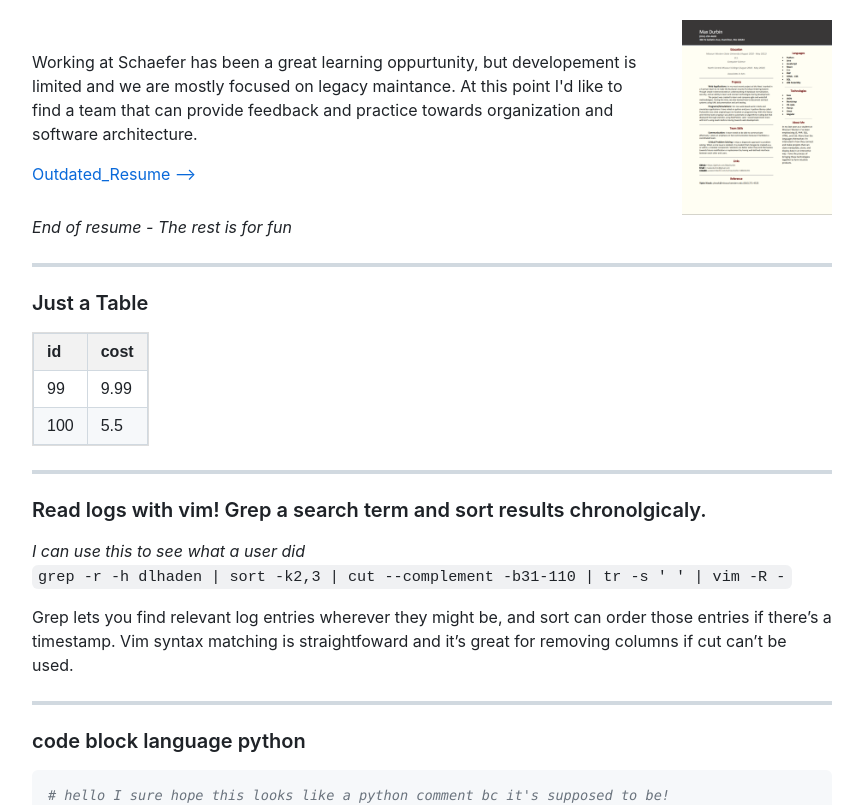
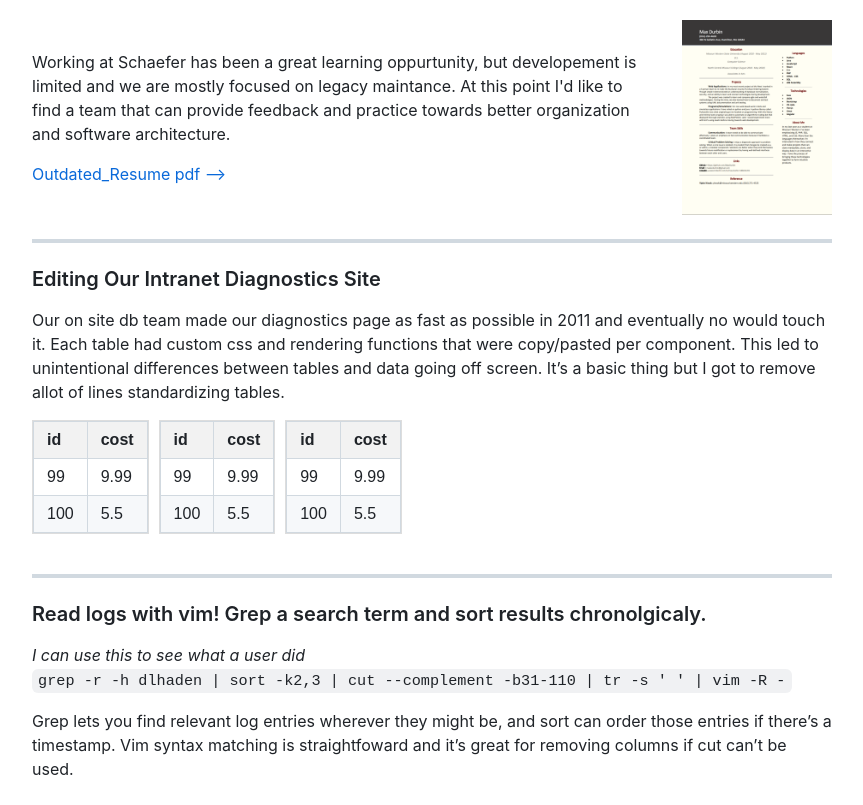
Before and after one commit to Max-Durbin/maxdurbin, a Jekyll site: the page built from index.md, in a window 1280 px wide, cut to the strip 705-1510 px from the top of the page. Shown: the whole strip, without its empty margins (208-1071 px from the left). Built offline with Jekyll 4.4.1, drawn with Linux system fonts in a browser that asks for light colours; nearby versions of some CDN libraries.

Commit message:
intranet blert

```diff
--- a/_layouts/default.html
+++ b/_layouts/default.html
@@ -6,7 +6,7 @@
   <title>{{ page.title }}</title>
   <link rel="stylesheet" href="{{ '/assets/css/github-markdown.css?v=5' | relative_url }}">
   <link rel="stylesheet" href="{{ '/assets/css/rouge.css?v=6' | relative_url }}">
-  <link rel="stylesheet" href="{{ '/assets/css/maxdurbin.css?v=6' | relative_url }}">
+  <link rel="stylesheet" href="{{ '/assets/css/maxdurbin.css?v=7' | relative_url }}">
   <link rel="stylesheet" href="{{ '/assets/css/table.css?v=1' | relative_url }}">
   <style>
     body {
--- a/assets/css/maxdurbin.css
+++ b/assets/css/maxdurbin.css
@@ -32,3 +32,9 @@ body.markdown-body {
   max-width: 150px;
   height: auto;
 }
+
+.flex-container {
+  display: flex;
+  gap: 10px;
+  align-items: center;
+}
--- a/index.md
+++ b/index.md
@@ -31,19 +31,31 @@ We do some development on an internal diagnostics site but our primary responsib
 <div class="side-by-side">
  <div>
   <p>
-      Working at Schaefer has been a great learning oppurtunity, but developement is limited and we are mostly focused on legacy maintance. At this point I'd like to find a team that can provide feedback and practice towards organization and software architecture.
+      Working at Schaefer has been a great learning oppurtunity, but developement is limited and we are mostly focused on legacy maintance. At this point I'd like to find a team that can provide feedback and practice towards better organization and software architecture.
   </p>
- <a href="assets/MaxDurbinResume.pdf">Outdated_Resume --> </a>
+ <a href="assets/MaxDurbinResume.pdf">Outdated_Resume pdf  --> </a>
  </div>
   <img src="{{ '/assets/images/MaxDurbinResume.png' | relative_url }}" alt="resume preview">
 </div>
 
-*End of resume - The rest is for fun*
+---
+### Editing Our Intranet Diagnostics Site
 
----
-### Just a Table
-<div id='just_a_table_ex1'></div>
+Our on site db team made our diagnostics page as fast as possible in 2011 and eventually no would
+touch it. Each table had custom css and rendering functions that were copy/pasted per component.
+This led to unintentional differences between tables and data going off screen.
+It's a basic thing but I got to remove allot of lines standardizing tables.
+
+
+<div class='flex-container'>
+ <div id='just_a_table_ex1'></div>
+ <div id='just_a_table_ex2'></div>
+ <div id='just_a_table_ex3'></div>
+</div>
+
 <script>$('#just_a_table_ex1').append(render_table([{id: 99, cost: 9.99},{id: 100, cost: 5.50}]))</script>
+<script>$('#just_a_table_ex2').append(render_table([{id: 99, cost: 9.99},{id: 100, cost: 5.50}]))</script>
+<script>$('#just_a_table_ex3').append(render_table([{id: 99, cost: 9.99},{id: 100, cost: 5.50}]))</script>
 ---
 
 ### Read logs with vim! Grep a search term and sort results chronolgicaly.
```
